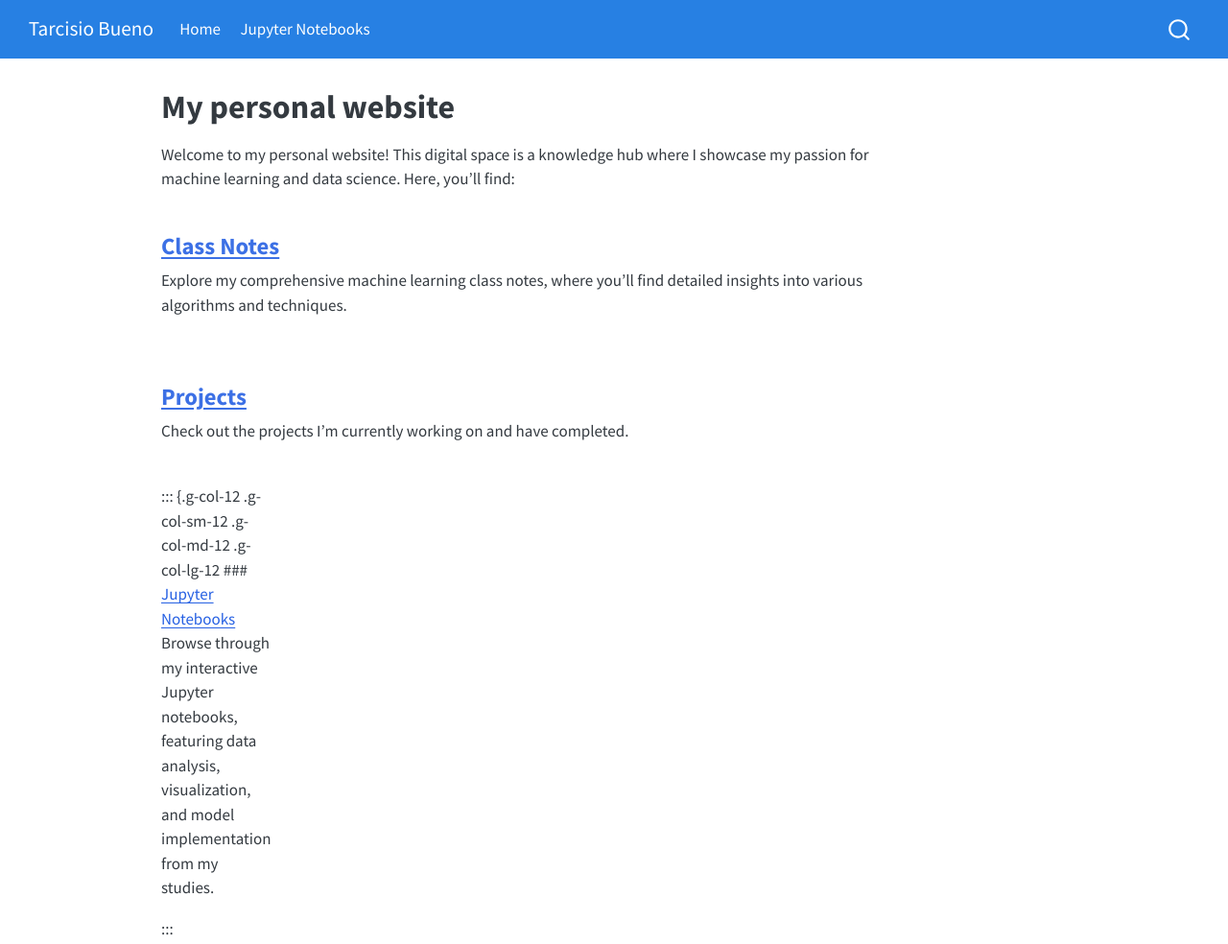
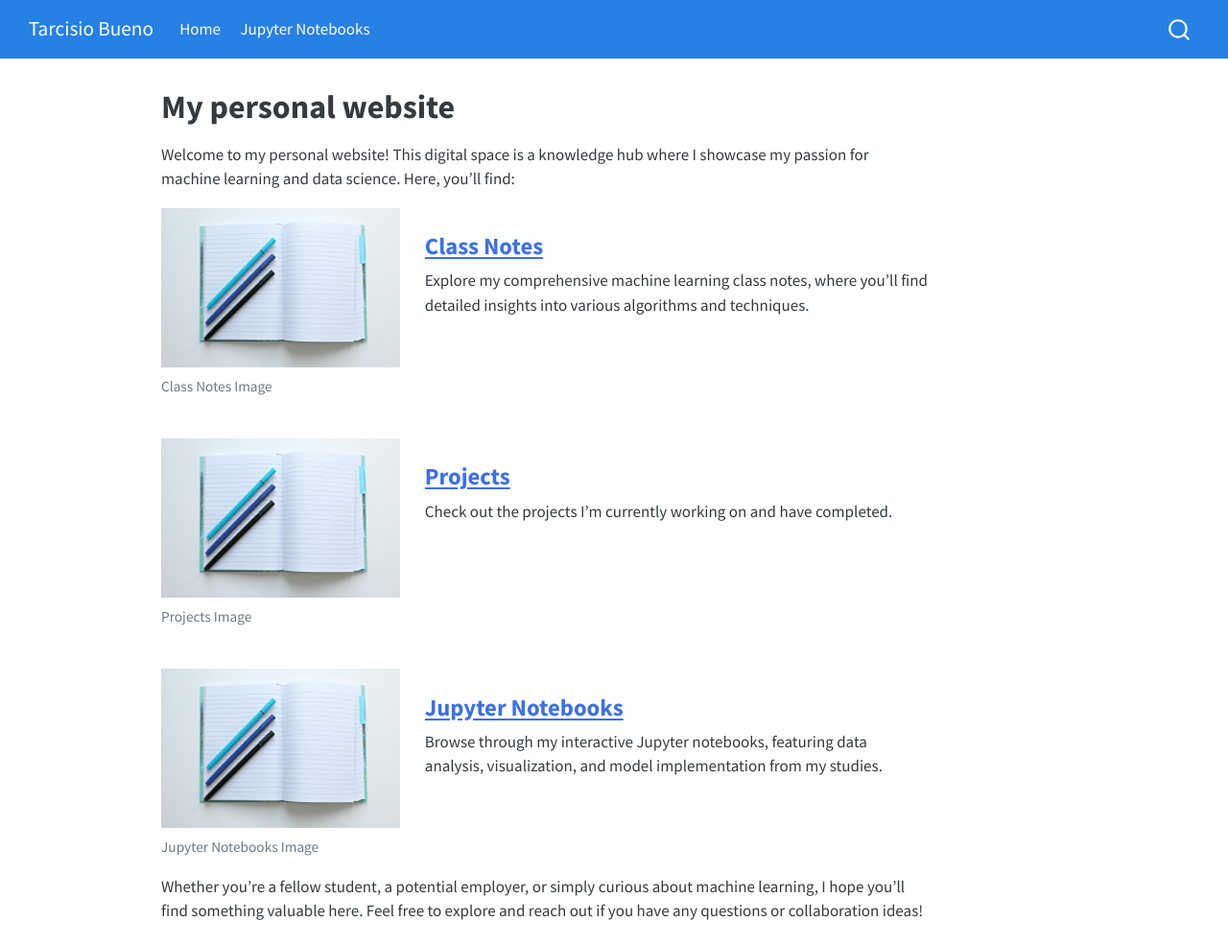
Before and after one commit to TarcisioBueno/tarcisiobueno.github.io, a plain HTML site: page docs/index.html in a window 1280 px wide. Shown: the top 984 px of the page at 96% size. Drawn offline with Linux system fonts and the light colour scheme.

Commit message:
styles index.html

```diff
--- a/docs/index.html
+++ b/docs/index.html
@@ -139,17 +139,43 @@ ul.task-list li input[type="checkbox"] {
 </div>
 <!-- grid start -->
 <div class="grid">
-<section id="class-notes" class="level3 g-col-12 g-col-sm-12 g-col-md-12 g-col-lg-12">
+<div class="g-col-4 g-col-sm-4 g-col-md-4 g-col-lg-4">
+<div class="quarto-figure quarto-figure-center">
+<figure class="figure">
+<p><img src="./images/class-notes/class_notes.jpg" class="img-fluid figure-img"></p>
+<figcaption>Class Notes Image</figcaption>
+</figure>
+</div>
+</div>
+<section id="class-notes" class="level3 g-col-8 g-col-sm-8 g-col-md-8 g-col-lg-8">
 <h3 class="anchored" data-anchor-id="class-notes"><a href="./class-notes.html">Class Notes</a></h3>
 <p>Explore my comprehensive machine learning class notes, where you’ll find detailed insights into various algorithms and techniques.</p>
 </section>
-<section id="projects" class="level3 g-col-12 g-col-sm-12 g-col-md-12 g-col-lg-12">
+<div class="g-col-4 g-col-sm-4 g-col-md-4 g-col-lg-4">
+<div class="quarto-figure quarto-figure-center">
+<figure class="figure">
+<p><img src="./images/class-notes/class_notes.jpg" class="img-fluid figure-img"></p>
+<figcaption>Projects Image</figcaption>
+</figure>
+</div>
+</div>
+<section id="projects" class="level3 g-col-8 g-col-sm-8 g-col-md-8 g-col-lg-8">
 <h3 class="anchored" data-anchor-id="projects"><a href="projects.html">Projects</a></h3>
 <p>Check out the projects I’m currently working on and have completed.</p>
 </section>
-<p>::: {.g-col-12 .g-col-sm-12 .g-col-md-12 .g-col-lg-12 ### <a href="./jupyter-notebooks.html">Jupyter Notebooks</a> Browse through my interactive Jupyter notebooks, featuring data analysis, visualization, and model implementation from my studies.</p>
+<div class="g-col-4 g-col-sm-4 g-col-md-4 g-col-lg-4">
+<div class="quarto-figure quarto-figure-center">
+<figure class="figure">
+<p><img src="./images/class-notes/class_notes.jpg" class="img-fluid figure-img"></p>
+<figcaption>Jupyter Notebooks Image</figcaption>
+</figure>
 </div>
-<p>:::</p>
+</div>
+<section id="jupyter-notebooks" class="level3 g-col-8 g-col-sm-8 g-col-md-8 g-col-lg-8">
+<h3 class="anchored" data-anchor-id="jupyter-notebooks"><a href="./jupyter-notebooks.html">Jupyter Notebooks</a></h3>
+<p>Browse through my interactive Jupyter notebooks, featuring data analysis, visualization, and model implementation from my studies.</p>
+</section>
+</div>
 <!-- grid end -->
 <!-- grid start -->
 <div class="grid">
--- a/docs/search.json
+++ b/docs/search.json
@@ -11,7 +11,7 @@
     "href": "index.html",
     "title": "My personal website",
     "section": "",
-    "text": "Welcome to my personal website! This digital space is a knowledge hub where I showcase my passion for machine learning and data science. Here, you’ll find:\n:::\n:::"
+    "text": "Welcome to my personal website! This digital space is a knowledge hub where I showcase my passion for machine learning and data science. Here, you’ll find:\n:::"
   },
   {
     "objectID": "index.html#about-me",
```
Also changed, not shown: 1 other file.
